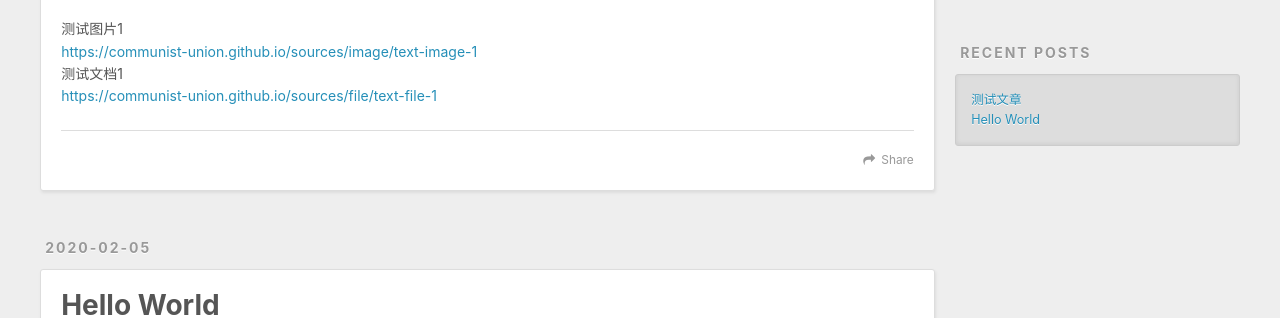
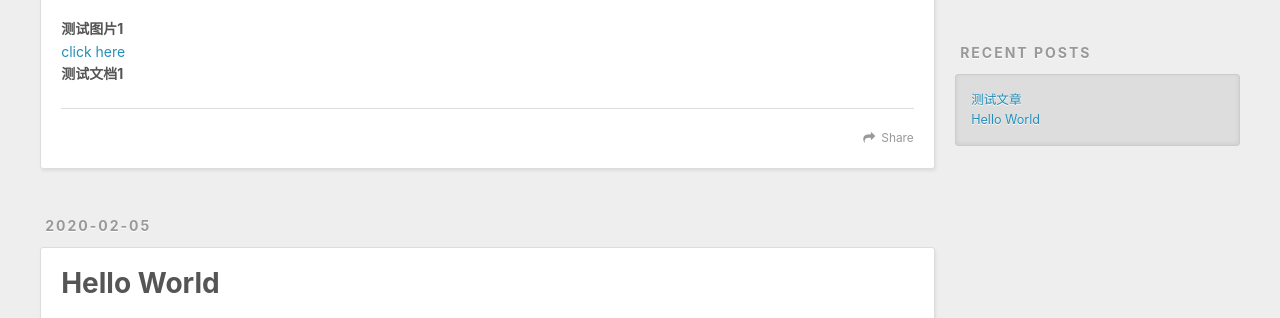
Before and after one commit to communist-union/communist-union.github.io, a plain HTML site: page index.html in a window 1280 px wide. Shown: the part 435-753 px from the top of the page. Drawn offline with nearby package versions, Linux system fonts and the light colour scheme.

Commit message:
Site updated: 2020-02-05 14:16:30

```diff
--- a/index.html
+++ b/index.html
@@ -90,7 +90,7 @@
 
     <div class="article-entry" itemprop="articleBody">
 
-        <p>测试图片1<br><a href="https://communist-union.github.io/sources/image/text-image-1" target="_blank" rel="noopener">https://communist-union.github.io/sources/image/text-image-1</a><br>测试文档1<br><a href="https://communist-union.github.io/sources/file/text-file-1" target="_blank" rel="noopener">https://communist-union.github.io/sources/file/text-file-1</a></p>
+        <p><strong>测试图片1</strong><br><a href="text-image-1.jpg" download="text-image-1">click here</a><br><strong>测试文档1</strong></p>
 
 
     </div>
```
Also changed, not shown: 2020/02/05/文章标题/index.html (+4 -4 lines).
